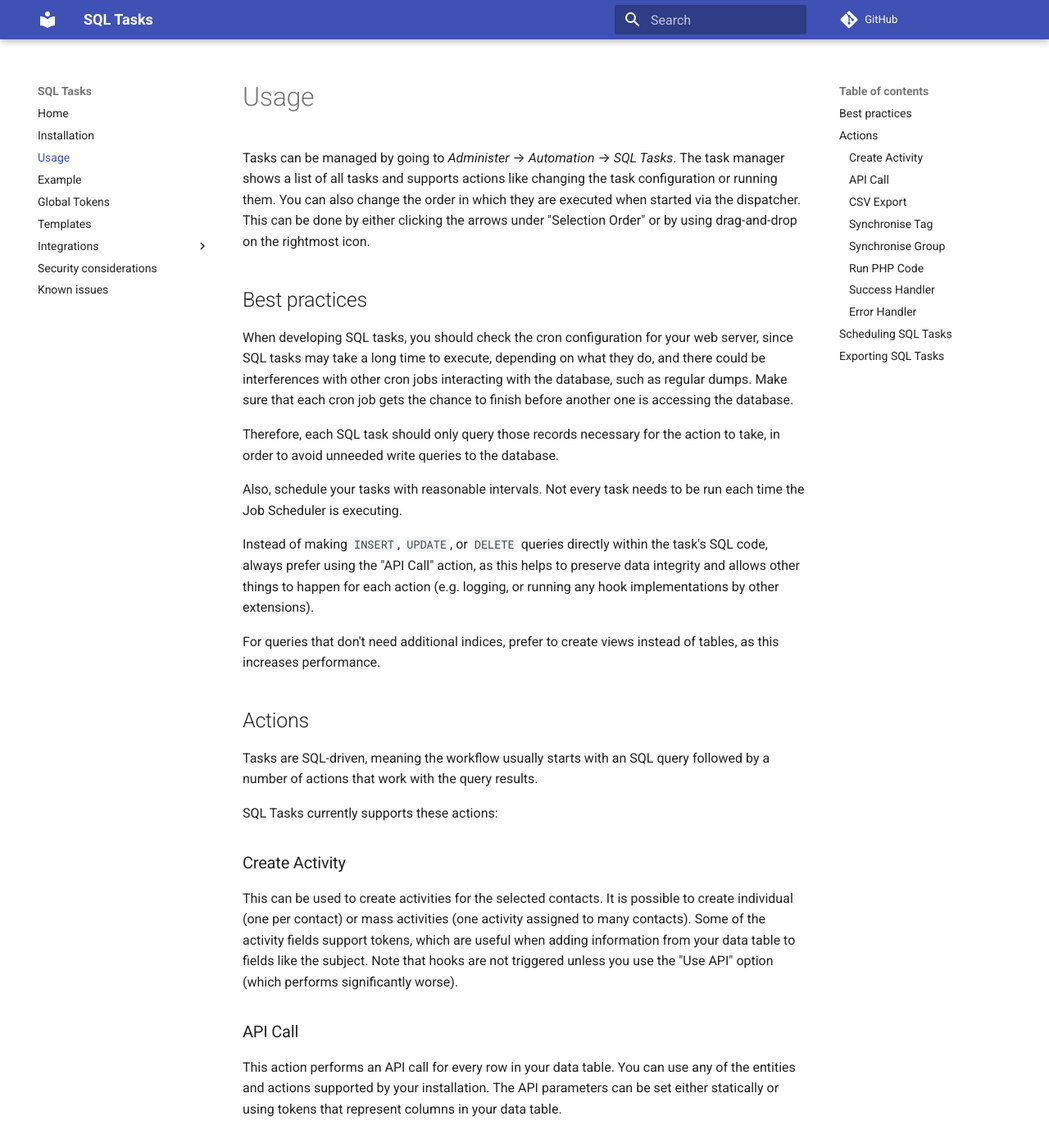
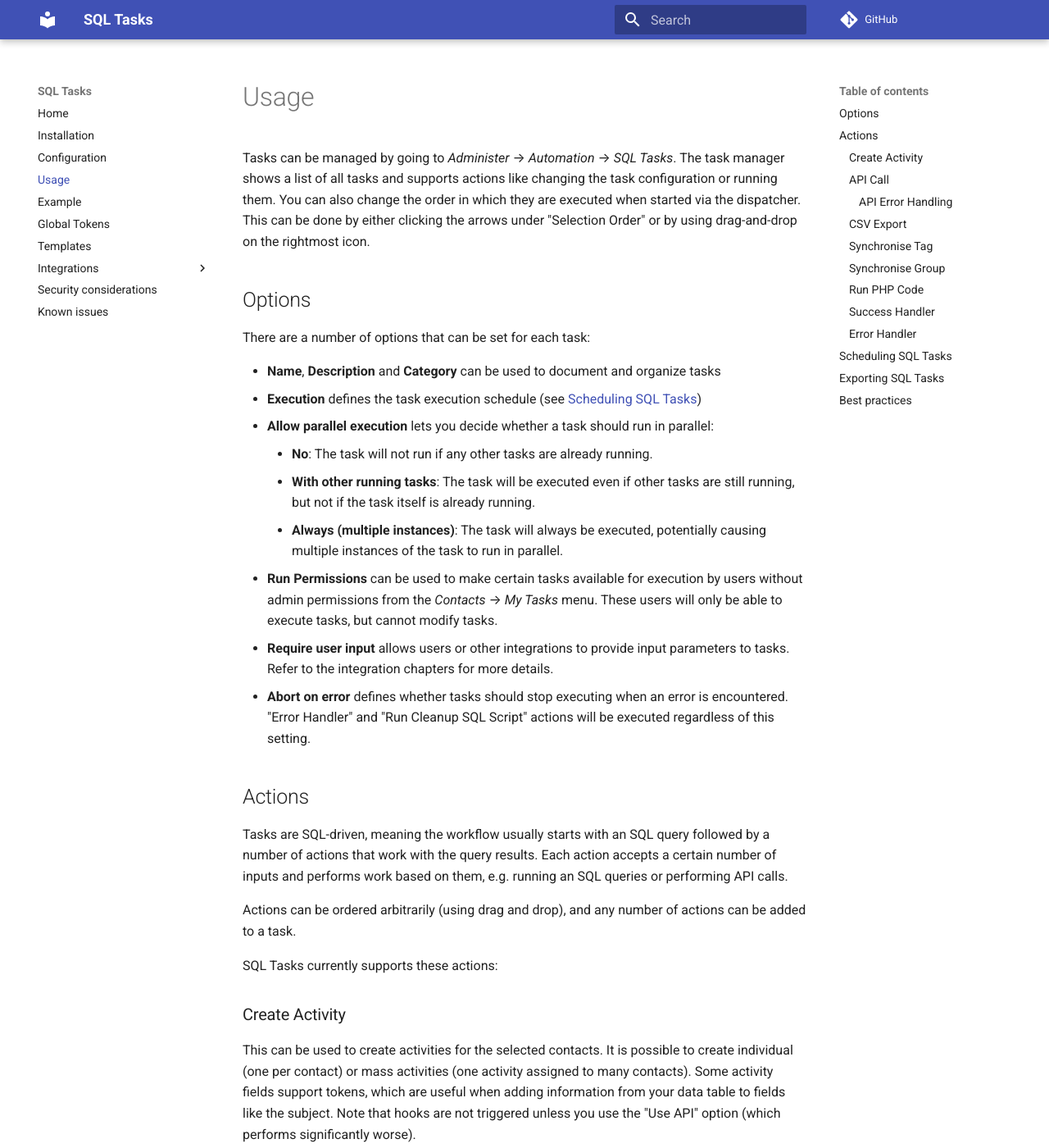
Before and after one commit to systopia/de.systopia.sqltasks, an MkDocs documentation site: the page built from docs/usage.md, in a window 1280 px wide and 1400 px high. Shown: the whole window at 82% size. Built offline with MkDocs 1.6.1 and Material for MkDocs 9.7.7, drawn with Linux system fonts in a browser that asks for light colours; comment, search, counter and statistics services are not loaded; some of the changed text lies outside the part shown.

Commit message:
More documentation updates

```diff
--- a/docs/usage.md
+++ b/docs/usage.md
@@ -7,32 +7,37 @@ change the order in which they are executed when started via the dispatcher.
 This can be done by either clicking the arrows under "Selection Order" or by
 using drag-and-drop on the rightmost icon.
 
-## Best practices
+## Options
 
-When developing SQL tasks, you should check the cron configuration for your web
-server, since SQL tasks may take a long time to execute, depending on what they
-do, and there could be interferences with other cron jobs interacting with the
-database, such as regular dumps. Make sure that each cron job gets the chance to
-finish before another one is accessing the database.
+There are a number of options that can be set for each task:
 
-Therefore, each SQL task should only query those records necessary for the
-action to take, in order to avoid unneeded write queries to the database.
-
-Also, schedule your tasks with reasonable intervals. Not every task needs to be
-run each time the Job Scheduler is executing.
-
-Instead of making `INSERT`, `UPDATE`, or `DELETE` queries directly within the
-task's SQL code, always prefer using the "API Call" action, as this helps
-to preserve data integrity and allows other things to happen for each action
-(e.g. logging, or running any hook implementations by other extensions).
-
-For queries that don't need additional indices, prefer to create views instead
-of tables, as this increases performance.
+- **Name**, **Description** and **Category** can be used to document and
+  organize tasks
+- **Execution** defines the task execution schedule (see [Scheduling SQL Tasks](#scheduling-sql-tasks))
+- **Allow parallel execution** lets you decide whether a task should run in parallel:
+    - **No**: The task will not run if any other tasks are already running.
+    - **With other running tasks**: The task will be executed even if other tasks
+      are still running, but not if the task itself is already running.
+    - **Always (multiple instances)**: The task will always be executed,
+      potentially causing multiple instances of the task to run in parallel.
+- **Run Permissions** can be used to make certain tasks available for execution
+  by users without admin permissions from the *Contacts* → *My Tasks* menu.
+  These users will only be able to execute tasks, but cannot modify tasks.
+- **Require user input** allows users or other integrations to provide input
+  parameters to tasks. Refer to the integration chapters for more details.
+- **Abort on error** defines whether tasks should stop executing when an error
+  is encountered. "Error Handler" and "Run Cleanup SQL Script" actions will be
+  executed regardless of this setting.
 
 ## Actions
 
 Tasks are SQL-driven, meaning the workflow usually starts with an SQL query
-followed by a number of actions that work with the query results.
+followed by a number of actions that work with the query results. Each action
+accepts a certain number of inputs and performs work based on them, e.g. running
+an SQL queries or performing API calls.
+
+Actions can be ordered arbitrarily (using drag and drop), and any number of
+actions can be added to a task.
 
 SQL Tasks currently supports these actions:
 
@@ -40,10 +45,14 @@ SQL Tasks currently supports these actions:
 
 This can be used to create activities for the selected contacts. It is possible
 to create individual (one per contact) or mass activities (one activity assigned
-to many contacts). Some of the activity fields support tokens, which are useful
+to many contacts). Some activity fields support tokens, which are useful
 when adding information from your data table to fields like the subject. Note
 that hooks are not triggered unless you use the "Use API" option (which performs
 significantly worse).
+
+!!! tip
+    If you want to create activities using parameters that are not supported by
+    this action, you can use the [API Call action](#api-call) instead.
 
 ### API Call
 
@@ -52,12 +61,33 @@ any of the entities and actions supported by your installation. The API
 parameters can be set either statically or using tokens that represent columns
 in your data table.
 
+#### API Error Handling
+
+API calls may encounter an error during execution. The "API Call" action
+supports multiple error handling strategies for these scenarios:
+
+- **Log only** (default)
+  Log API errors and continue. Don't trigger Error Handler action.
+- **Report task error and continue API calls**
+  Continue with remaining API calls (i.e. rows in the data table that have not
+  been processed yet) and then report task error to Error Handler.
+- **Report task error and abort API calls**
+  Abort remaining API calls and report task error to Error Handler.
+
 ### CSV Export
 
 The CSV Export action is useful when you want to create custom CSV files based
 on the table created by your SQL script. You can configure the file format, path
 and name and determine how the file should be delivered. CSV Export currently
 supports SFTP and email delivery.
+
+!!! tip
+    If you need to share files using something not natively supported by the
+    CSV Export action, you may want to investigate [rclone](https://rclone.org). `rclone`
+    allows you to mount various types of file sharing tools as a file system
+    on your server, so you can access it like any other directory and use it
+    as a file path in your action. Note that this requires admin-level access
+    to your server.
 
 ### Synchronise Tag
 
@@ -107,14 +137,56 @@ all your recurring tasks as you might not notice breakage otherwise.
 
 Tasks can either be executed manually or based on a schedule. You can run tasks
 hourly, daily, weekly, monthly or annual, or, with "always", using whatever
-frequency you run the `Job.execute` CiviCRM cronjob at.
+frequency you run the `Job.execute` CiviCRM cronjob at. For each frequency, you
+can configure the exact time and date of execution. Note that in addition to
+setting the task schedule, you also need to enable the task on the task list.
 
-SQL Tasks comes with a "Run SQL Tasks" Scheduled Job that is disabled by
-default. To enable automatic execution of tasks, enable this job.
+See [Configuration](configuration.md) for details on how to enable automatic
+execution.
+
+!!! warning
+    When enabling a task for the first time (or when re-enabling it after
+    it has skipped an execution window), the task will always be executed
+    immediately whenever the Scheduled Job for SQL Tasks is executed.
+
+    This can be counter-intuitive e.g. for a daily task scheduled to run
+    at 18:00 when task is enabled at 14:20; in this scenario, if the Scheduled
+    Job (and the corresponding cronjob) is set to run every hour, the task will
+    be executed at 15:00.
 
 ## Exporting SQL Tasks
 
 Tasks can be exported as `.sqltask` files for easy copying to other
 installations and to facilitate sharing of tasks. A
-[repository of example tasks](https://github.com/systopia/de.systopia.sqltasks/tree/master/tasks/readme.md) is available as part of this
-project.
+[repository of example tasks](https://github.com/systopia/de.systopia.sqltasks/tree/master/tasks/readme.md)
+is available as part of this project.
+
+!!! warning
+    When importing tasks from other systems, it is recommended to check all
+    environment-specific values used in actions.
+
+    For example, when sharing a task that includes a "Create Activity" action,
+    the task may refer to a CiviCampaign by its ID. It is not guaranteed that
+    the campaign exists and refers to the same campaign on a different system.
+
+## Best practices
+
+It can be quite easy to accumulate a large number of long-running tasks
+over time, so it's generally advisable to use a number of best practices
+to reduce execution time when developing new tasks.
+
+Each SQL task should only query those records necessary for the action to take,
+in order to avoid unneeded write queries to the database.
+
+Also, schedule your tasks with reasonable intervals. Not every task needs to be
+run each time the Job Scheduler is executing.
+
+Instead of making `INSERT`, `UPDATE`, or `DELETE` queries directly within the
+task's SQL code, always prefer using the "API Call" action, or any other
+native SQL Task action for the entity you're working with (e.g.
+"Synchronize Tag" for tags), as this helps to preserve data integrity and allows
+other things to happen for each action (e.g. business logic implemented in
+CiviCRM core, logging, or running hook implementations by other extensions).
+
+For queries that don't need additional indices, prefer to create views instead
+of tables, as this increases performance.
--- a/mkdocs.yml
+++ b/mkdocs.yml
@@ -6,6 +6,7 @@ theme:
 nav:
 - 'Home': index.md
 - 'Installation': installation.md
+- 'Configuration': configuration.md
 - 'Usage': usage.md
 - 'Example': example.md
 - 'Global Tokens': global-tokens.md
```
Also changed, not shown: docs/configuration.md (added, +17 -0 lines).
